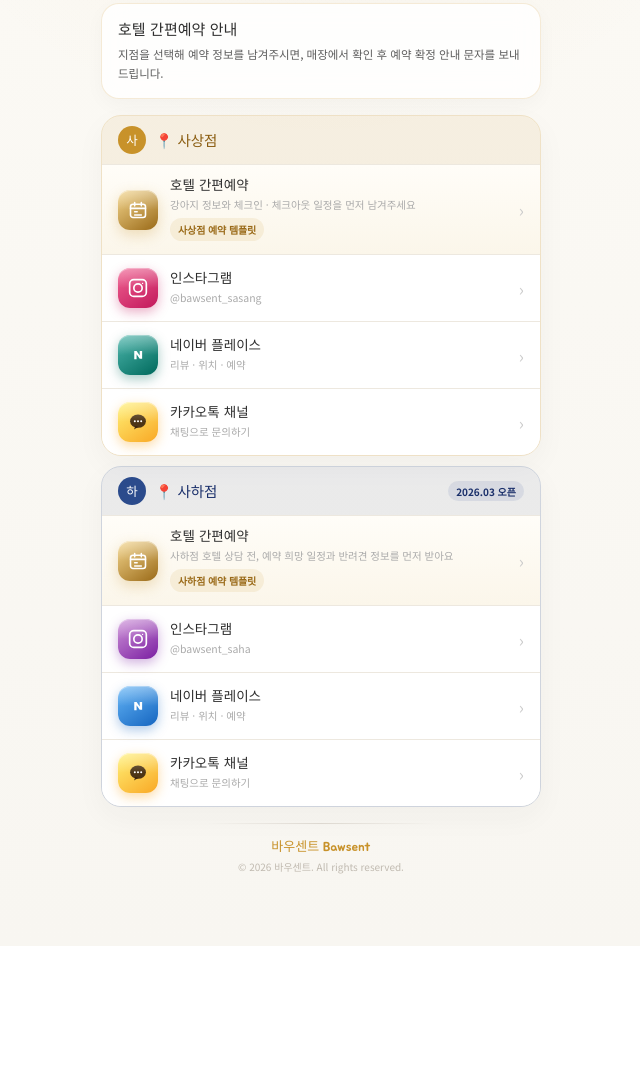
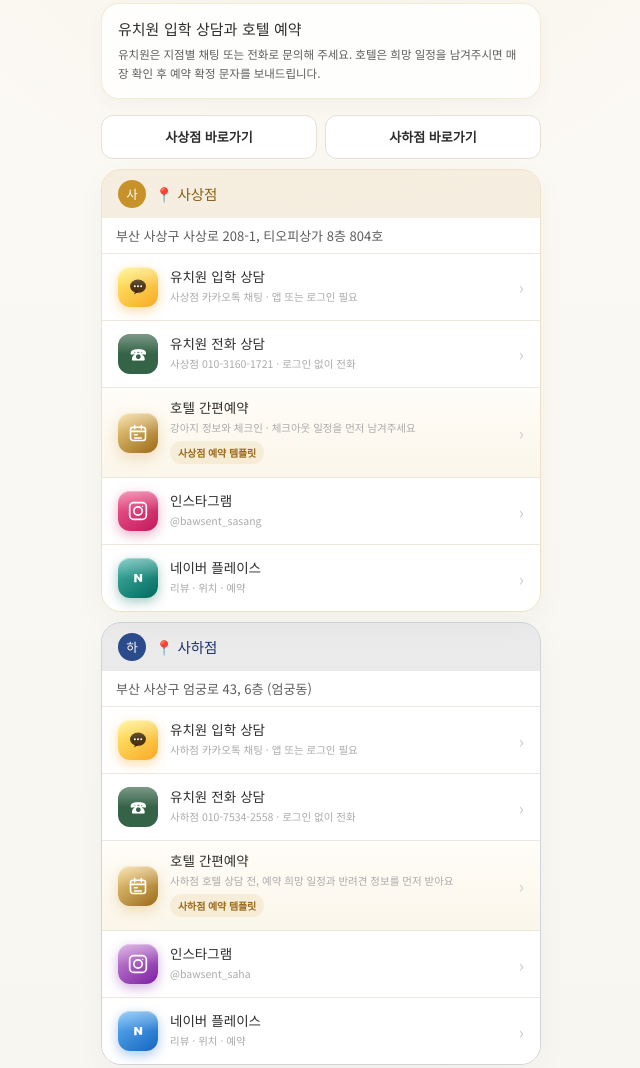
Before and after one commit to wonwoo-1st/linktree, a plain HTML site: page index.html in a window 1280 px wide. Shown: the part 350-1418 px from the top of the page, without its empty margins (319-959 px from the left). Before the commit the page ends 1296 px from the top, so only its background shows below. Drawn offline with Linux system fonts and the light colour scheme.

Commit message:
Separate daycare consultation from hotel booking by branch

```diff
--- a/index.html
+++ b/index.html
@@ -277,6 +277,13 @@
       color: #C0BAB0;
       margin-top: 3px;
     }
+    .branch-nav { display: grid; width: 100%; grid-template-columns: repeat(2, minmax(0, 1fr)); gap: 8px; }
+    .branch-nav a { display: grid; place-items: center; min-height: 44px; padding: 8px; text-align: center; border: 1px solid var(--border); border-radius: 12px; color: var(--dark); background: white; font-size: 13px; font-weight: 700; text-decoration: none; }
+    .branch-location { padding: 8px 14px; color: var(--mid); font-size: 13px; }
+    .cluster { scroll-margin-top: 12px; }
+    .cluster:target { outline: 2px solid #2B4B8C; outline-offset: 2px; }
+    .ri-call { background: #356348; color: white; font-weight: 700; }
+    .lr:focus-visible, .branch-nav a:focus-visible { outline: 2px solid #2B4B8C; outline-offset: -3px; }
   </style>
 </head>
 <body>
@@ -292,16 +299,45 @@
   </section>
 
   <section class="notice">
-    <div class="notice-title">호텔 간편예약 안내</div>
-    <div class="notice-copy">지점을 선택해 예약 정보를 남겨주시면, 매장에서 확인 후 예약 확정 안내 문자를 보내드립니다.</div>
+    <div class="notice-title">유치원 입학 상담과 호텔 예약</div>
+    <div class="notice-copy">유치원은 지점별 채팅 또는 전화로 문의해 주세요. 호텔은 희망 일정을 남겨주시면 매장 확인 후 예약 확정 문자를 보내드립니다.</div>
   </section>
+  <nav class="branch-nav" aria-label="지점별 상담 바로가기">
+    <a href="#sasang">사상점 바로가기</a>
+    <a href="#eomgung">사하점 바로가기</a>
+  </nav>
 
-  <div class="cluster sasang">
+  <section class="cluster sasang" id="sasang" tabindex="-1" aria-label="사상점">
     <div class="cluster-header">
       <div class="cl-badge">사</div>
       <span class="cl-label">📍 사상점</span>
     </div>
     <div class="cluster-body">
+      <p class="branch-location">부산 사상구 사상로 208-1, 티오피상가 8층 804호</p>
+      <a href="https://pf.kakao.com/_nbxeBX/chat" target="_self" rel="noopener noreferrer" class="lr">
+        <div class="ri ri-kko">
+          <svg width="20" height="20" viewBox="0 0 24 24">
+            <ellipse cx="12" cy="11" rx="9.5" ry="8" fill="rgba(40,20,10,.82)"/>
+            <path d="M 9 17 L 7 21 L 12.5 18" fill="rgba(40,20,10,.82)"/>
+            <circle cx="8.2" cy="11" r="1.2" fill="white"/>
+            <circle cx="12" cy="11" r="1.2" fill="white"/>
+            <circle cx="15.8" cy="11" r="1.2" fill="white"/>
+          </svg>
+        </div>
+        <div class="rt">
+          <div class="r-title">유치원 입학 상담</div>
+          <div class="r-sub">사상점 카카오톡 채팅 · 앱 또는 로그인 필요</div>
+        </div>
+        <span class="r-arr">›</span>
+      </a>
+      <a href="tel:01031601721" class="lr">
+        <div class="ri ri-call" aria-hidden="true">☎</div>
+        <div class="rt">
+          <div class="r-title">유치원 전화 상담</div>
+          <div class="r-sub">사상점 010-3160-1721 · 로그인 없이 전화</div>
+        </div>
+        <span class="r-arr" aria-hidden="true">›</span>
+      </a>
       <a href="reservation/?branch=sasang" target="_self" rel="noopener noreferrer" class="lr lr-reserve">
         <div class="ri ri-reserve">
           <svg width="20" height="20" viewBox="0 0 24 24" fill="none" stroke="white" stroke-width="1.9" stroke-linecap="round" stroke-linejoin="round">
@@ -343,7 +379,17 @@
         </div>
         <span class="r-arr">›</span>
       </a>
-      <a href="https://pf.kakao.com/_nbxeBX/chat" target="_self" rel="noopener noreferrer" class="lr">
+    </div>
+  </section>
+
+  <section class="cluster eomgung" id="eomgung" tabindex="-1" aria-label="사하점">
+    <div class="cluster-header">
+      <div class="cl-badge">하</div>
+      <span class="cl-label">📍 사하점</span>
+    </div>
+    <div class="cluster-body">
+      <p class="branch-location">부산 사상구 엄궁로 43, 6층 (엄궁동)</p>
+      <a href="https://pf.kakao.com/_DknBX/chat" target="_self" rel="noopener noreferrer" class="lr">
         <div class="ri ri-kko">
           <svg width="20" height="20" viewBox="0 0 24 24">
             <ellipse cx="12" cy="11" rx="9.5" ry="8" fill="rgba(40,20,10,.82)"/>
@@ -354,21 +400,19 @@
           </svg>
         </div>
         <div class="rt">
-          <div class="r-title">카카오톡 채널</div>
-          <div class="r-sub">채팅으로 문의하기</div>
+          <div class="r-title">유치원 입학 상담</div>
+          <div class="r-sub">사하점 카카오톡 채팅 · 앱 또는 로그인 필요</div>
         </div>
         <span class="r-arr">›</span>
       </a>
-    </div>
-  </div>
-
-  <div class="cluster eomgung">
-    <div class="cluster-header">
-      <div class="cl-badge">하</div>
-      <span class="cl-label">📍 사하점</span>
-      <span class="cl-new">2026.03 오픈</span>
-    </div>
-    <div class="cluster-body">
+      <a href="tel:01075342558" class="lr">
+        <div class="ri ri-call" aria-hidden="true">☎</div>
+        <div class="rt">
+          <div class="r-title">유치원 전화 상담</div>
+          <div class="r-sub">사하점 010-7534-2558 · 로그인 없이 전화</div>
+        </div>
+        <span class="r-arr" aria-hidden="true">›</span>
+      </a>
       <a href="reservation/?branch=eomgung" target="_self" rel="noopener noreferrer" class="lr lr-reserve">
         <div class="ri ri-reserve">
           <svg width="20" height="20" viewBox="0 0 24 24" fill="none" stroke="white" stroke-width="1.9" stroke-linecap="round" stroke-linejoin="round">
@@ -410,24 +454,8 @@
         </div>
         <span class="r-arr">›</span>
       </a>
-      <a href="https://pf.kakao.com/_DknBX/chat" target="_self" rel="noopener noreferrer" class="lr">
-        <div class="ri ri-kko">
-          <svg width="20" height="20" viewBox="0 0 24 24">
-            <ellipse cx="12" cy="11" rx="9.5" ry="8" fill="rgba(40,20,10,.82)"/>
-            <path d="M 9 17 L 7 21 L 12.5 18" fill="rgba(40,20,10,.82)"/>
-            <circle cx="8.2" cy="11" r="1.2" fill="white"/>
-            <circle cx="12" cy="11" r="1.2" fill="white"/>
-            <circle cx="15.8" cy="11" r="1.2" fill="white"/>
-          </svg>
-        </div>
-        <div class="rt">
-          <div class="r-title">카카오톡 채널</div>
-          <div class="r-sub">채팅으로 문의하기</div>
-        </div>
-        <span class="r-arr">›</span>
-      </a>
     </div>
-  </div>
+  </section>
 
   <div class="divider"></div>
   <div class="footer">
```
